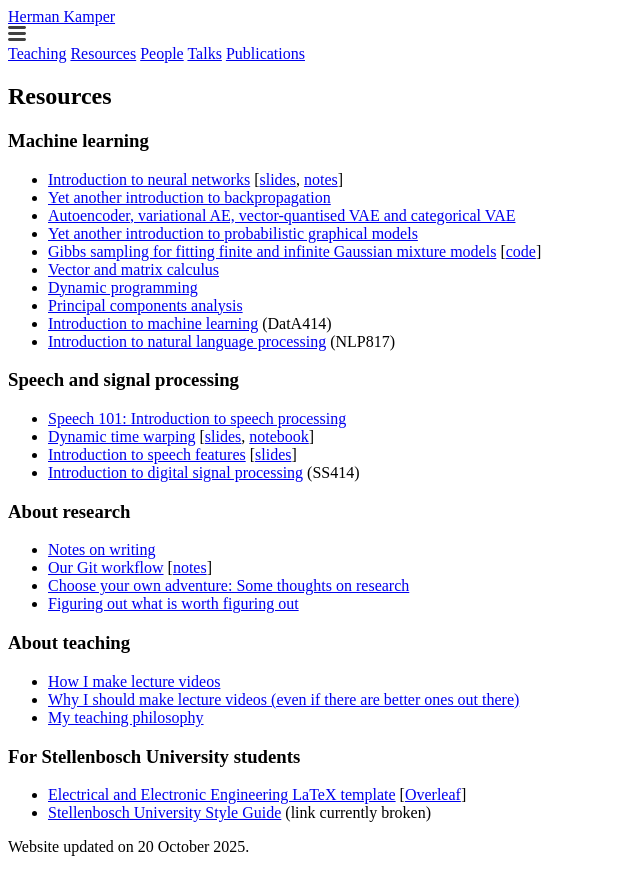
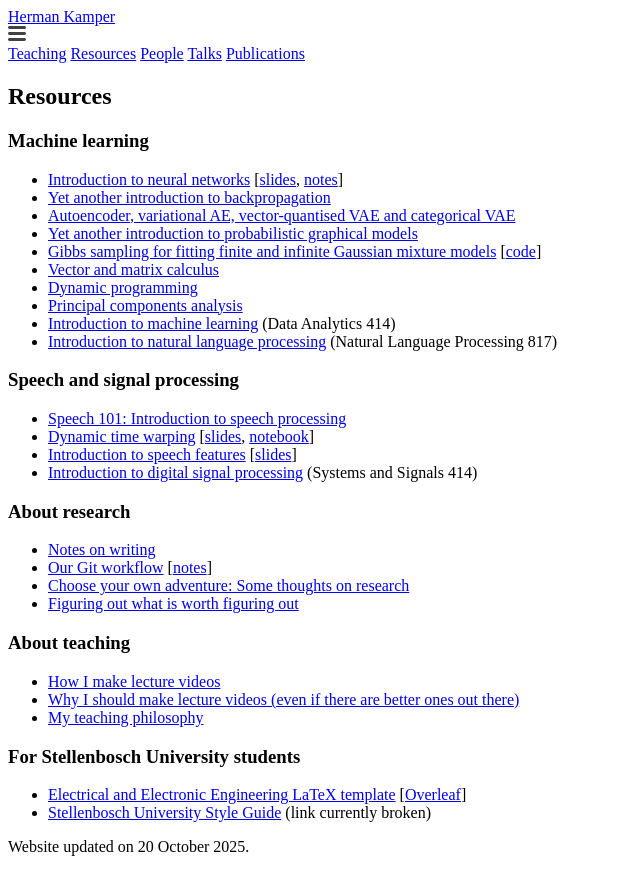
Before and after one commit to kamperh/kamperh.github.io, a Jekyll site: the page built from resources.md, in a window 1280 px wide. Shown: the top 895 px of the page, without its empty margins (0-640 px from the left). Built offline with Jekyll 4.4.1, drawn with Linux system fonts in a browser that asks for light colours; a style sheet for code colours, icons or effects is not loaded.

Commit message:
Update resources.md

```diff
--- a/resources.md
+++ b/resources.md
@@ -26,8 +26,8 @@ My videos are all available on [YouTube](https://www.youtube.com/c/HermanKamperM
 - [Vector and matrix calculus](/notes/kamper_matrixcalculus13.pdf)
 - [Dynamic programming](/notes/kamper_dynamic_programming22.pdf)
 - [Principal components analysis](/notes/kamper_pca23.pdf)
-- [Introduction to machine learning](https://www.kamperh.com/data414/#lecture-notes) (DatA414)
-- [Introduction to natural language processing](https://www.kamperh.com/nlp817/) (NLP817)
+- [Introduction to machine learning](https://www.kamperh.com/data414/#lecture-notes) (Data Analytics 414)
+- [Introduction to natural language processing](https://www.kamperh.com/nlp817/) (Natural Language Processing 817)
 
 
 ### Speech and signal processing
@@ -37,7 +37,7 @@ My videos are all available on [YouTube](https://www.youtube.com/c/HermanKamperM
   [[slides]({{site.url}}/slides/dtw-crop.pdf), [notebook](https://github.com/kamperh/lecture_dtw_notebook/blob/main/dtw.ipynb)]
 - [Introduction to speech features](https://www.youtube.com/playlist?list=PLmZlBIcArwhN8nFJ8VL1jLM2Qe7YCcmAb)
   [[slides]({{site.url}}/slides/speech_features-crop.pdf)]
-- [Introduction to digital signal processing](https://www.kamperh.com/ss414/) (SS414)
+- [Introduction to digital signal processing](https://www.kamperh.com/ss414/) (Systems and Signals 414)
 
 
 ### About research
```
